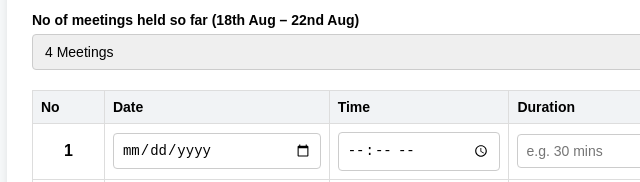
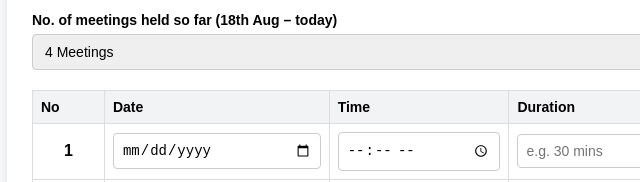
Before and after one commit to Dalpedil/student-feedback-app, a website: page public/index.html in a window 1280 px wide. Shown: the part 207-389 px from the top of the page, 158-798 px from the left. Drawn offline with Linux system fonts and the light colour scheme.

Commit message:
Update index.html

```diff
--- a/public/index.html
+++ b/public/index.html
@@ -48,7 +48,7 @@
         </div>
 
         <div class="form-group full-width">
-          <label for="meetingCount">No of meetings held so far (18th Aug – 22nd Aug)</label>
+          <label for="meetingCount">No. of meetings held so far (18th Aug – today)</label>
           <select id="meetingCount" name="meetingCount" onchange="renderMeetingRows()" required>
             <option value="4" selected>4 Meetings</option>
             <option value="1">1 Meeting</option>
```
